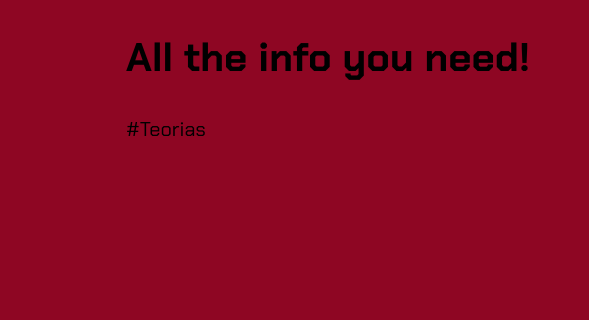
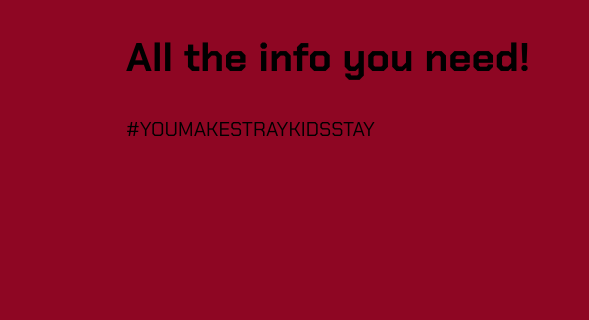
Before and after one commit to isadoraseki-code/SKZflix, a plain HTML site: page index.html in a window 1280 px wide. Shown: the part 202-522 px from the top of the page, 0-589 px from the left. Drawn offline with Linux system fonts and the light colour scheme.

Commit message:
Update paragraph text in index.html

```diff
--- a/index.html
+++ b/index.html
@@ -18,7 +18,7 @@
     <section class="chamada">
         <div class="chamada-texto">
             <h1>All the info you need!</h1>
-            <p>#Teorias</p>
+            <p>#YOUMAKESTRAYKIDSSTAY</p>
         </div>
 
         <div>
```
